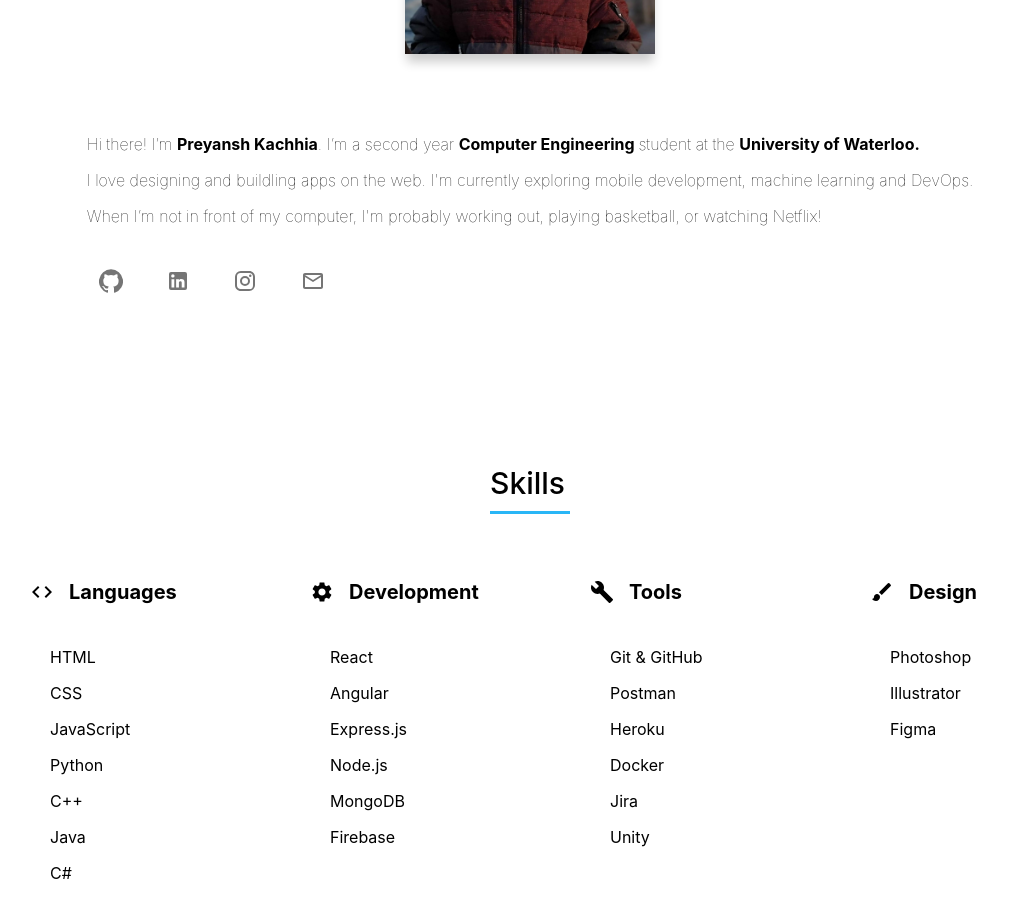
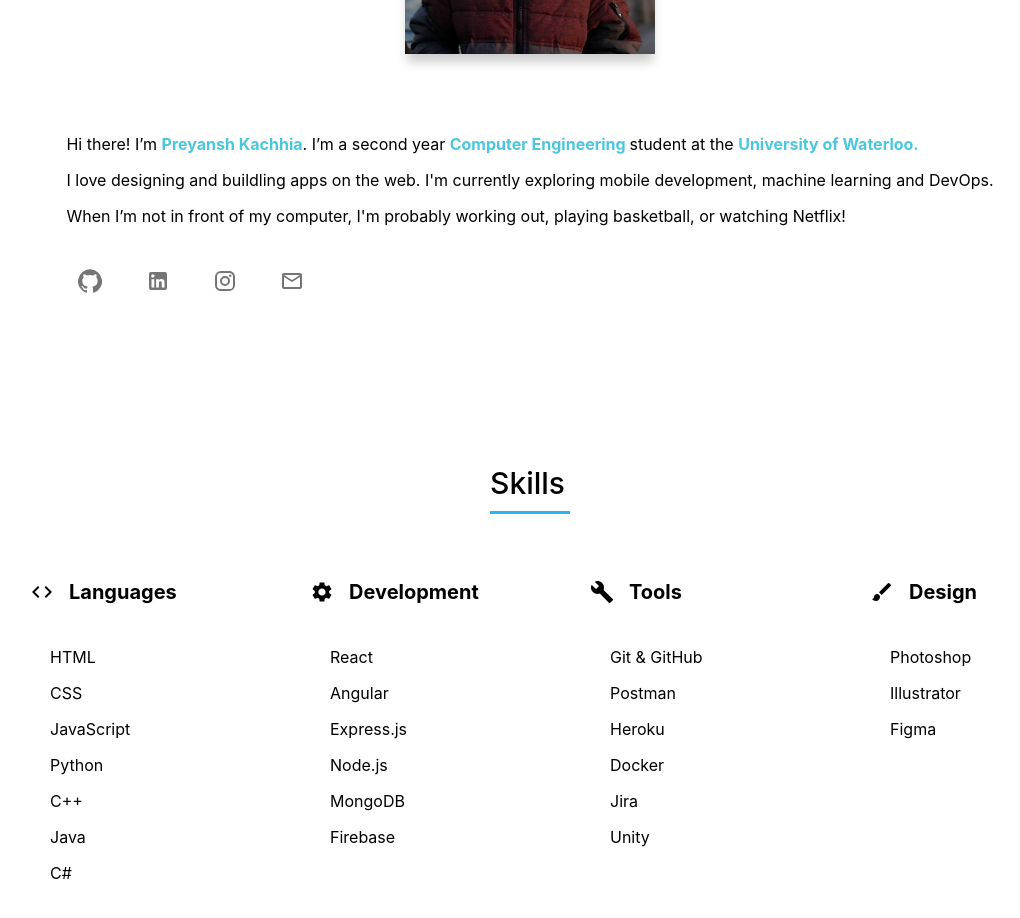
Before and after one commit to PreyanshK/Personal-Website-V2, a React (Create React App) app: page / in a window 1280 px wide. Shown: the part 920-1838 px from the top of the page, without its empty margins (110-1130 px from the left). Built offline with nearby package versions, Linux system fonts and the light colour scheme.

Commit message:
added the title and changed styling for about section

```diff
--- a/public/index.html
+++ b/public/index.html
@@ -24,7 +24,7 @@
       work correctly both with client-side routing and a non-root public URL.
       Learn how to configure a non-root public URL by running `npm run build`.
     -->
-    <title>React App</title>
+    <title>Preyansh Kachhia</title>
   </head>
   <body>
     <noscript>You need to enable JavaScript to run this app.</noscript>
--- a/src/components/AboutInfo.js
+++ b/src/components/AboutInfo.js
@@ -35,10 +35,10 @@
 
 const AboutText = styled.p `
     font-size: 16px;
-    font-weight: lighter;
 `
 
 const HighlightWords = styled.span `
+    color: #4AC7DD;
     font-weight: bold;
 `
 
```
